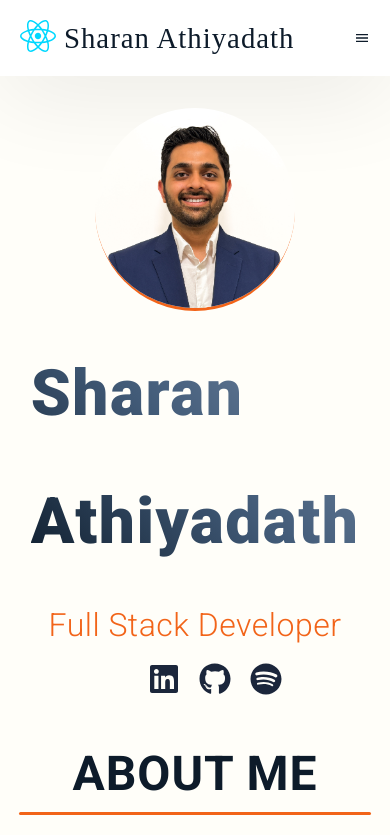
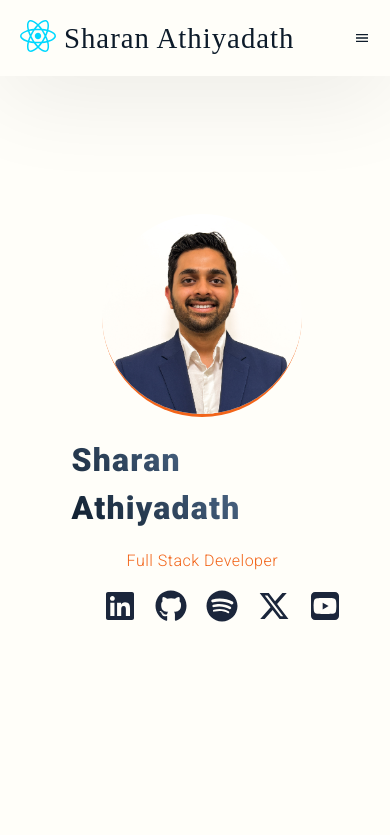
Before and after one commit to Sharanadhi/sharan-portfolio, a React (Vite) app: page / in a window 390 px wide. Shown: the top 835 px of the page. Built offline with nearby package versions, Linux system fonts and the light colour scheme; a web font is replaced by a local one.

Commit message:
Add media query for fonts

```diff
--- a/src/App.jsx
+++ b/src/App.jsx
@@ -10,12 +10,12 @@ function App() {
   return (
       <>
           <Header/>
-        <main>
+        {/* <main> */}
         <Hero />
           <About />
           <Projects />
           <Contact />
-        </main>
+        {/* </main> */}
       </>
   )
 }
--- a/src/App.scss
+++ b/src/App.scss
@@ -25,7 +25,7 @@ body {
   -webkit-text-size-adjust: 100%;
   -webkit-font-smoothing: antialiased;
   scroll-behavior: smooth;
-  position: relative;
+  // position: relative;
 }
 
 .underline {
--- a/src/components/Header/Header.scss
+++ b/src/components/Header/Header.scss
@@ -3,10 +3,10 @@
 @use "../../styles/partials/typography" as *;
 
 .header {
-  // position: fixed;
+  position: fixed;
   width: 100%;
   z-index: 1000;
-  background: #fff;
+  // background: #fff;
   box-shadow: 0 10px 100px rgba(0, 0, 0, 0.1);
 
   &__content {
@@ -59,7 +59,7 @@
     background: #fff;
     position: absolute;
     width: 100%;
-    top: 10%;
+    top: 100%;
     visibility: hidden;
     opacity: 0;
     transition: all 0.3s;
--- a/src/components/Hero/Hero.jsx
+++ b/src/components/Hero/Hero.jsx
@@ -1,5 +1,5 @@
 
-import { FaLinkedin,FaGithub,FaSpotify } from "react-icons/fa6";
+import { FaLinkedin,FaGithub,FaSpotify,FaXTwitter,FaSquareYoutube } from "react-icons/fa6";
 import { Slide,Fade,Zoom } from "react-awesome-reveal";
 
 import './Hero.scss';
@@ -24,6 +24,8 @@ function Hero(){
           <li><a target="_blank" href="https://www.linkedin.com/in/sharan-athiyadath/"><FaLinkedin/></a></li>
           <li><a target="_blank" href="https://github.com/Sharanadhi"><FaGithub/></a></li>
           <li><a target="_blank" href="https://open.spotify.com/user/315qepx426u27kty6kxa5227dxoe?si=c8d4bc9ade6c4824"><FaSpotify/></a></li>
+          <li><a target="_blank" href="https://x.com/sharanadhi1"><FaXTwitter/></a></li>
+          <li><a target="_blank" href="https://youtube.com/@sharanadhi9196?si=zEaPk4dXBYvBKjHx"><FaSquareYoutube/></a></li>
       </Fade>
         </ul>
     </section>
--- a/src/components/Hero/Hero.scss
+++ b/src/components/Hero/Hero.scss
@@ -3,10 +3,12 @@
 @use "../../styles/partials/typography" as *;
 
 .hero {
-  margin: 2rem;
+  height: 100vh;
+  padding: 2rem 4rem;
   @include flex-center;
   flex-direction: column;
   gap: 1.2rem;
+  flex-wrap: wrap;
 
   &__imgContainer {
     @include flex-center;
--- a/src/styles/partials/_typography.scss
+++ b/src/styles/partials/_typography.scss
@@ -8,22 +8,40 @@ html {
 
 h1 {
   @include roboto-font(900);
-  font-size: 4rem;
-  letter-spacing: 1.5px;
-  line-height: 2;
+
+  font-size: 2rem;
+  letter-spacing: 1.25px;
+  line-height: 1.5;
+  @include media-query("tablet") {
+    font-size: 3rem;
+    letter-spacing: 1.5px;
+    line-height: 2;
+  }
+  @include media-query("desktop") {
+    font-size: 4rem;
+  }
 }
 
 h2 {
   @include roboto-font(700);
-  font-size: 3rem;
+  font-size: 1.5rem;
   letter-spacing: 1px;
   line-height: 1.6;
+  @include media-query("tablet") {
+    font-size: 2rem;
+  }
+  @include media-query("desktop") {
+    font-size: 3rem;
+  }
 }
 
 h3 {
   @include roboto-font(300);
-  font-size: 2rem;
+  font-size: 1rem;
   letter-spacing: 0.5px;
+  @include media-query("tablet") {
+    font-size: 2rem;
+  }
 }
 
 p {
```
